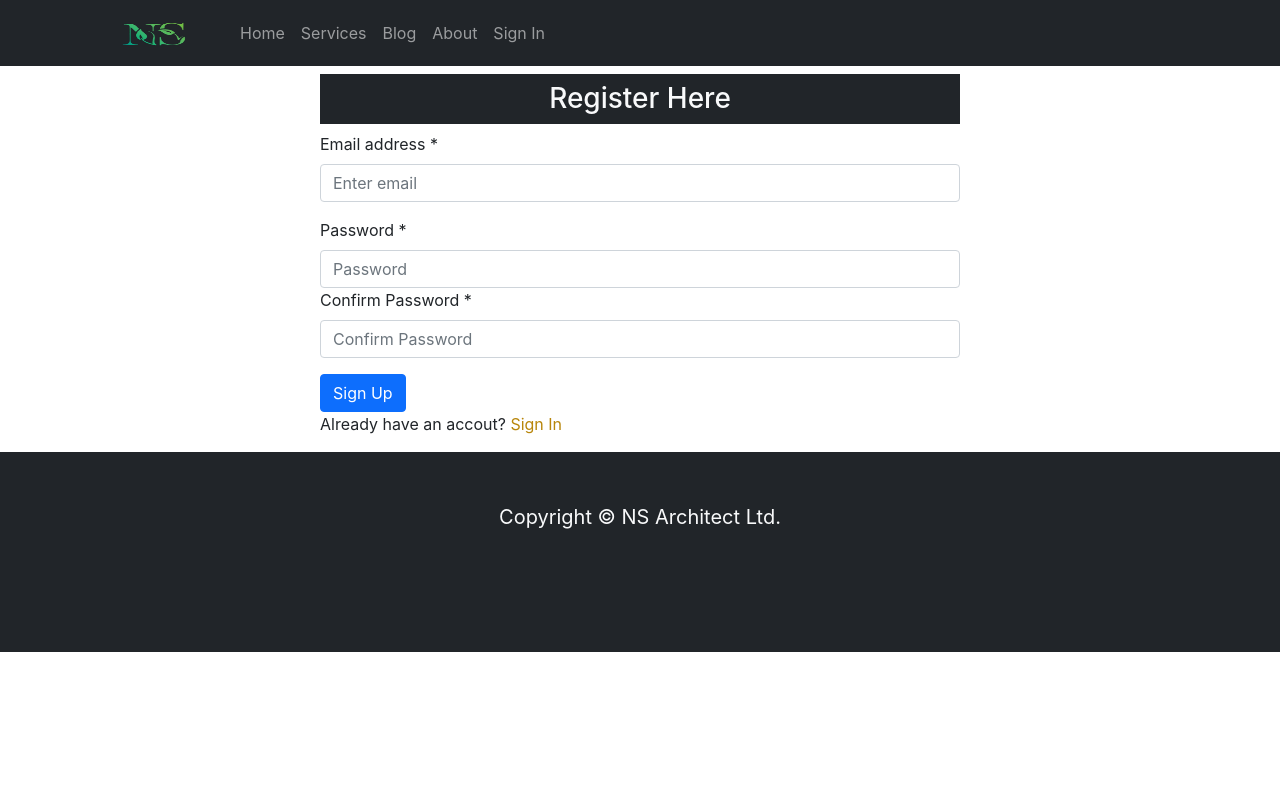
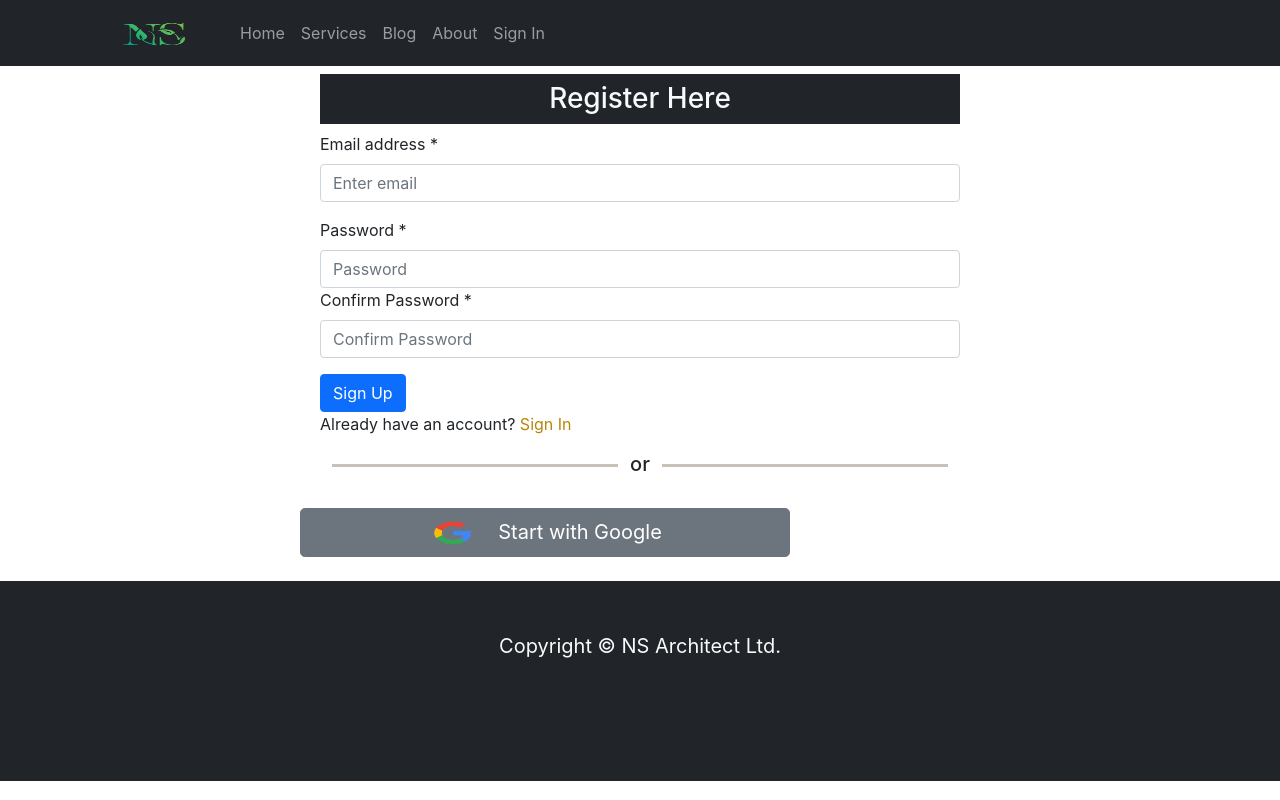
Before and after one commit to projit-1/projects-indipendent-service, a React (Create React App) app: page /signup in a window 1280 px wide. Built offline with nearby package versions, Linux system fonts and the light colour scheme; no server answers.

Commit message:
sign with google is working

```diff
--- a/src/Pages/Services/Services.js
+++ b/src/Pages/Services/Services.js
@@ -5,6 +5,7 @@ import thanksImage from '../../images/thanks.png'
 const Services = () => {
     return (
         <div>
+            <h2 className='text-primary text-center'> Welcome to NS Architect Ltd.</h2>
             <h2 className='text-primary text-center'> Thanks For Booking Me !!! </h2>
             <img className='w-100' src={thanksImage} alt="" />
         </div>
--- a/src/Pages/SignIn/SignIn.js
+++ b/src/Pages/SignIn/SignIn.js
@@ -3,7 +3,10 @@ import { Button, Form } from 'react-bootstrap';
 import { useSignInWithEmailAndPassword } from 'react-firebase-hooks/auth';
 import { Link, useLocation, useNavigate } from 'react-router-dom';
 import auth from '../../firebase.init';
+
 import './signIn.css'
+import SocialSignIn from './SocialSignIn/SocialSignIn';
+
 
 const SignIn = () => {
     const [email, setEmail] = useState("");
@@ -70,18 +73,24 @@ const SignIn = () => {
                 <div> <h5>or</h5></div>
                 <div className=' sign w-100'></div>
             </div>
-            <div className="with-google ">
-                <form className='mx-auto my-2'>
-                    <Button className='w-50' variant="secondary" size="lg">
-                        Start with Google
-                    </Button>
-                </form>
+
+            <SocialSignIn></SocialSignIn>
+            {/* <div className="with-google ">
+                <div>
+
+                    <form className='mx-auto my-4'>
+
+                        <Button className='w-50' variant="secondary" size="lg">  <img className='googleimge' src={googleimg} alt="" />
+                            Start with Google
+                        </Button>
+                    </form>
+                </div>
                 <form className='mx-auto'>
                     <Button className='w-50 my-2' variant="secondary" size="lg">
                         Start with Facebook
                     </Button>
                 </form>
-            </div>
+            </div> */}
         </div>
     );
 };
--- /dev/null
+++ b/src/Pages/SignIn/SocialSignIn/SocialSignIn.js
@@ -0,0 +1,42 @@
+import React from 'react';
+import { Button } from 'react-bootstrap';
+import { useSignInWithGoogle } from 'react-firebase-hooks/auth';
+import { useNavigate } from 'react-router-dom';
+import auth from '../../../firebase.init';
+import googleimg from '../../../images/google.png'
+
+const SocialSignIn = () => {
+    const [signInWithGoogle, user, loading, error] = useSignInWithGoogle(auth);
+    const navigate = useNavigate();
+
+    let errorElement;
+    if (error) {
+        errorElement = <div>
+            <p className='text-danger'>Error: {error.message}</p>
+        </div>
+
+    }
+    if (user) {
+        navigate('/home')
+    }
+
+
+    return (
+        <div>
+            <div className="with-google ">
+                <div>
+
+                    <form className='mx-auto my-4'>
+                        {errorElement}
+                        <Button onClick={() => signInWithGoogle()} className='w-50' variant="secondary" size="lg">  <img className='googleimge' src={googleimg} alt="" />
+                            Start with Google
+                        </Button>
+                    </form>
+                </div>
+
+            </div>
+        </div>
+    );
+};
+
+export default SocialSignIn;
--- a/src/Pages/SignIn/signIn.css
+++ b/src/Pages/SignIn/signIn.css
@@ -12,3 +12,9 @@
 .with-google {
     margin-left: 300px;
 }
+
+.googleimge {
+    width: 50px;
+    height: 30px;
+    margin-right: 20px;
+}
--- a/src/Pages/SignUp/SignUp.js
+++ b/src/Pages/SignUp/SignUp.js
@@ -3,6 +3,7 @@ import { Button, Form } from 'react-bootstrap';
 import { Link, useNavigate } from 'react-router-dom';
 import { useCreateUserWithEmailAndPassword } from 'react-firebase-hooks/auth';
 import auth from '../../firebase.init';
+import SocialSignIn from '../SignIn/SocialSignIn/SocialSignIn';
 
 const SignUp = () => {
     const [email, setEmail] = useState("");
@@ -67,9 +68,17 @@ const SignUp = () => {
                     Sign Up
                 </Button>
                 <p>
-                    Already have an accout? <Link className='form-link' to='/signin'>Sign In</Link>
+                    Already have an account? <Link className='form-link' to='/signin'>Sign In</Link>
                 </p>
             </Form>
+            <div className='d-flex w-50 mx-auto'>
+                <div className=' sign w-100 '></div>
+                <div> <h5>or</h5></div>
+                <div className=' sign w-100'></div>
+            </div>
+
+            <SocialSignIn></SocialSignIn>
+
         </div>
     );
 };
```
Also changed, not shown: firebase.json (added), src/Pages/Services/SocialLogin/SocialLogin.js (added), src/images/google.png (added), 1 other file (tests, documents, lock files or other folders).
